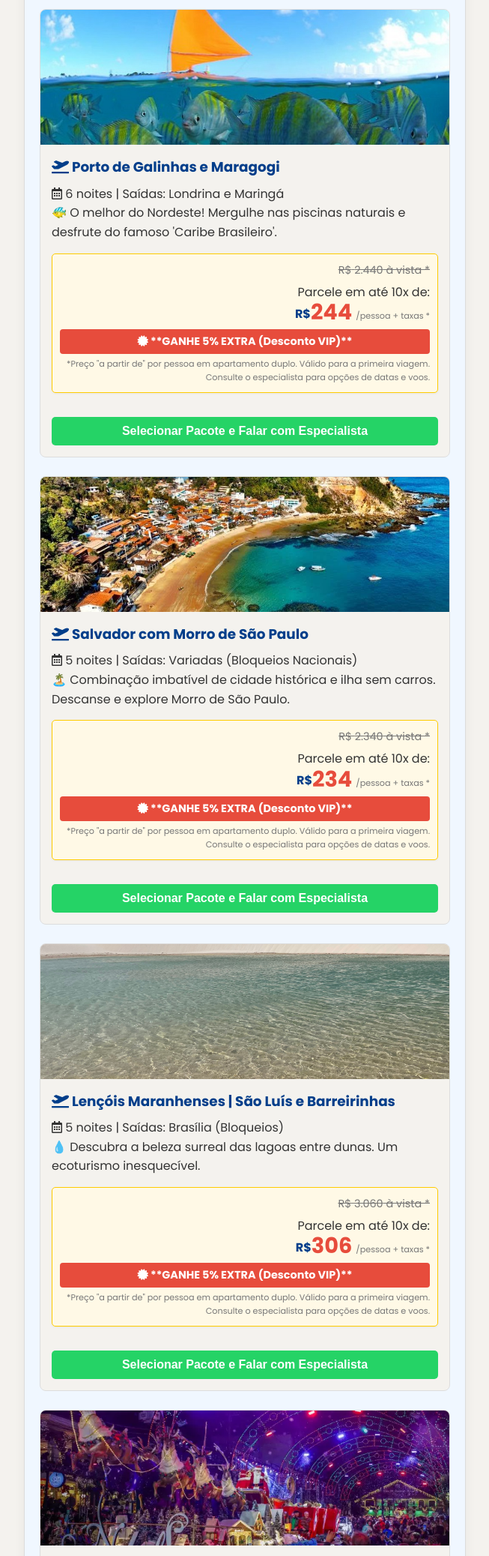
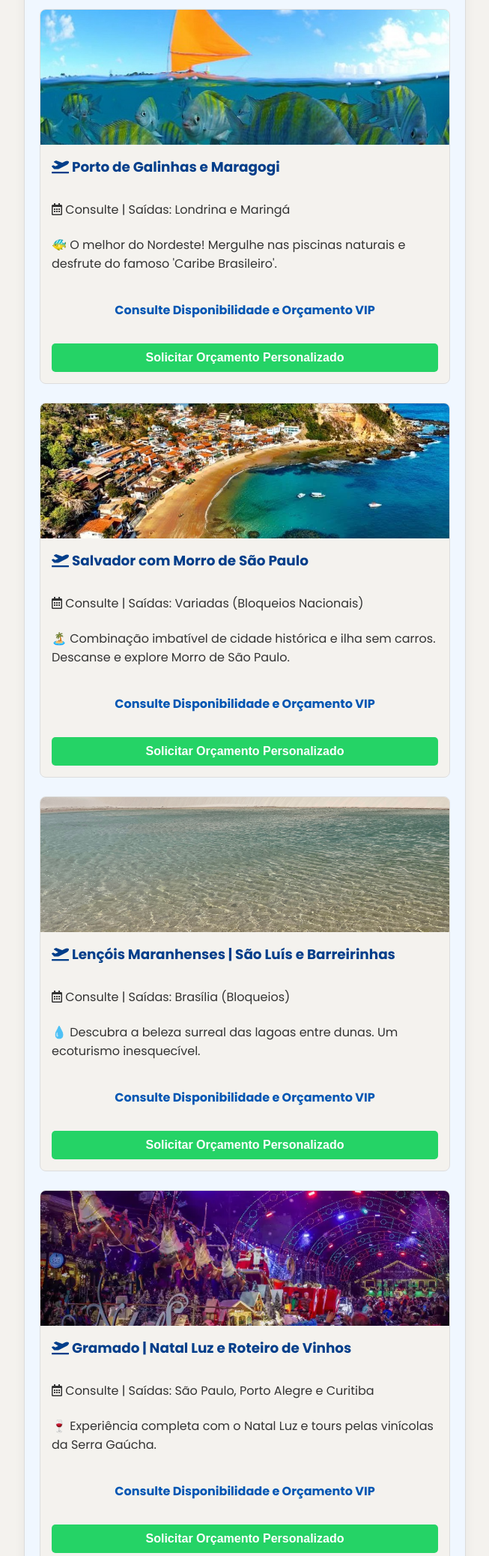
Before and after one commit to fsrviagens/fsr-turismo-lp-manager, a Flask app: page / in a window 1280 px wide. Shown: the part 685-2760 px from the top of the page at 75% size, without its empty margins (313-966 px from the left). Run offline with Flask 3, Linux system fonts and the light colour scheme; some libraries are stand-ins or nearby versions.

Commit message:
Atualizar o index.html

```diff
--- a/templates/index.html
+++ b/templates/index.html
@@ -58,7 +58,6 @@
         const PROSPECT_DISCOUNT = '5%';
 
         // --- DADOS ESTATICOS: ESTE BLOCO DEVE SER ATUALIZADO A CADA 3 DIAS PELO SEU SCRIPT DE BACKEND ---
-        // (Apenas os Top 5 de Vendas + Consultoria. Os pacotes 106 e 107 foram removidos para manter o Top 5)
 
         const getImageUrl = (key) => {
             const IMAGENS = {
@@ -76,73 +75,14 @@
         };
 
         // VARIÁVEL QUE DEVE SER SOBRESCRITA A CADA 3 DIAS PELO SEU CRON JOB
+        // NOTA: O script de backend injetará aqui 5 pacotes (nome, saida, etc.) + o card de Consultoria
         const DADOS_ESTATICOS_ATUALIZAVEIS = [
-            // TOP 5 (EXEMPLO)
-            {
-                id: 101,
-                nome: "Porto de Galinhas e Maragogi",
-                saida: "Londrina e Maringá",
-                tipo: "NACIONAL",
-                desc: "🐠 O melhor do Nordeste! Mergulhe nas piscinas naturais e desfrute do famoso 'Caribe Brasileiro'.",
-                imgKey: 'Porto de Galinhas',
-                opcoes: [
-                    { data: "06/03 a 12/03/26", noites: "6 noites", preco: 298, preco_total: 2980 },
-                    { data: "26/04 a 02/05/26", noites: "6 noites", preco: 266, preco_total: 2660 },
-                    { data: "17/05 a 23/05/26", noites: "6 noites", preco: 244, preco_total: 2440 }
-                ]
-            },
-            {
-                id: 102,
-                nome: "Salvador com Morro de São Paulo",
-                saida: "Variadas (Bloqueios Nacionais)",
-                tipo: "NACIONAL",
-                desc: "🏝️ Combinação imbatível de cidade histórica e ilha sem carros. Descanse e explore Morro de São Paulo.",
-                imgKey: 'Salvador',
-                opcoes: [
-                    { data: "16/01 a 22/01/26", noites: "6 noites", preco: 266, preco_total: 2660 },
-                    { data: "26/01 a 31/01/26", noites: "5 noites", preco: 234, preco_total: 2340 },
-                    { data: "05/02 a 10/02/26", noites: "5 noites", preco: 241, preco_total: 2410 }
-                ]
-            },
-            {
-                id: 103,
-                nome: "Lençóis Maranhenses | São Luís e Barreirinhas",
-                saida: "Brasília (Bloqueios)",
-                tipo: "NACIONAL",
-                desc: "💧 Descubra a beleza surreal das lagoas entre dunas. Um ecoturismo inesquecível.",
-                imgKey: 'Lençóis Maranhenses',
-                opcoes: [
-                    { data: "01/02 a 07/02", noites: "6 noites", preco: 334, preco_total: 3340 },
-                    { data: "24/02 a 01/03", noites: "5 noites", preco: 317, preco_total: 3170 },
-                    { data: "01/03 a 06/03", noites: "5 noites", preco: 306, preco_total: 3060 }
-                ]
-            },
-            {
-                id: 104,
-                nome: "Gramado | Natal Luz e Roteiro de Vinhos",
-                saida: "São Paulo, Porto Alegre e Curitiba",
-                tipo: "NACIONAL",
-                desc: "🍷 Experiência completa com o Natal Luz e tours pelas vinícolas da Serra Gaúcha.",
-                imgKey: 'Gramado',
-                opcoes: [
-                    { hotel: "Hotel Monte Felice Bosque", data: "27/10 a 31/10/25", noites: "4 noites", preco: 176, preco_total: 1760 },
-                    { hotel: "Hotel Monte Felice Centro", data: "10/11 a 14/11/25", noites: "4 noites", preco: 207, preco_total: 2070 },
-                    { hotel: "Pousada Monte Felice Recanto da Lua", data: "08/12 a 12/12/25", noites: "4 noites", preco: 196, preco_total: 1960 }
-                ]
-            },
-            {
-                id: 105,
-                nome: "Réveillon na Tailândia com Festival das Lanternas",
-                saida: "Variadas (Bloqueios Internacionais)",
-                tipo: "INTERNACIONAL",
-                desc: "🎇 Celebre a virada com o mágico Festival das Lanternas (Yi Peng). Praias e templos milenares.",
-                imgKey: 'Tailândia',
-                opcoes: [
-                    { data: "30/12 a 02/01/26", noites: "3 noites", preco: 109, preco_total: 1090, moeda: 'USD' }
-                ]
-            },
-
-            // Opção de Personalização (Sempre no fim)
+            // ESTE BLOCO SERÁ TOTALMENTE SUBSTITUÍDO PELO CRON JOB
+            { id: 101, nome: "Porto de Galinhas e Maragogi", saida: "Londrina e Maringá", tipo: "NACIONAL", desc: "🐠 O melhor do Nordeste! Mergulhe nas piscinas naturais e desfrute do famoso 'Caribe Brasileiro'.", imgKey: 'Porto de Galinhas', opcoes: [] },
+            { id: 102, nome: "Salvador com Morro de São Paulo", saida: "Variadas (Bloqueios Nacionais)", tipo: "NACIONAL", desc: "🏝️ Combinação imbatível de cidade histórica e ilha sem carros. Descanse e explore Morro de São Paulo.", imgKey: 'Salvador', opcoes: [] },
+            { id: 103, nome: "Lençóis Maranhenses | São Luís e Barreirinhas", saida: "Brasília (Bloqueios)", tipo: "NACIONAL", desc: "💧 Descubra a beleza surreal das lagoas entre dunas. Um ecoturismo inesquecível.", imgKey: 'Lençóis Maranhenses', opcoes: [] },
+            { id: 104, nome: "Gramado | Natal Luz e Roteiro de Vinhos", saida: "São Paulo, Porto Alegre e Curitiba", tipo: "NACIONAL", desc: "🍷 Experiência completa com o Natal Luz e tours pelas vinícolas da Serra Gaúcha.", imgKey: 'Gramado', opcoes: [] },
+            { id: 105, nome: "Réveillon na Tailândia com Festival das Lanternas", saida: "Variadas (Bloqueios Internacionais)", tipo: "INTERNACIONAL", desc: "🎇 Celebre a virada com o mágico Festival das Lanternas (Yi Peng). Praias e templos milenares.", imgKey: 'Tailândia', opcoes: [] },
             { id: 999, nome: "Consultoria Personalizada / Outro Destino", saida: "Seu aeroporto de preferência", tipo: "CONSULTORIA", desc: "✨ Destino Sob Medida: Crie seu roteiro do zero e garanta seu Desconto VIP na primeira compra com nossa consultoria especializada.", imgKey: 'Customizado' }
         ];
         // -----------------------------------------------------
@@ -179,6 +119,10 @@
 
         // --- COMPONENTE: Card de Pacote Individual (MANTIDO) ---
         const PacoteCard = ({ pacote, onSelect, isSelected }) => {
+            // NOTA: Os dados de preço (preco, preco_total, opcoes) NÃO vêm do scraping,
+            // mas são esperados para o card ser renderizado corretamente com preço.
+            // O pacote_data.py só está retornando nome e saída.
+
             const nomeCompleto = pacote.nome + (pacote.saida ? ` | Saída: ${pacote.saida}` : '');
 
             if (pacote.tipo === 'CONSULTORIA') {
@@ -200,6 +144,9 @@
                 );
             }
 
+            // Simulação de dados de preço para que o card renderize (já que o scraping não os fornece)
+            // Se o JSON injetado do cron job não tiver 'opcoes', esta lógica pode falhar.
+            // É fundamental que o JSON injetado inclua `opcoes` e `imgKey`.
             const precoInfo = pacote.opcoes && pacote.opcoes.length > 0
                 ? pacote.opcoes.reduce((min, current) => {
                     if (!min || current.preco < min.preco) {
@@ -225,10 +172,11 @@
                     />
                     <div className="pacote-content">
                         <h3><i className={`fas fa-${pacote.tipo === 'NACIONAL' ? 'plane-departure' : 'globe-americas'}`}></i> {pacote.nome}</h3>
+                        {/* Se o pacote não tiver 'opcoes', ele mostrará 'Consulte' e Saída */}
                         <p className="card-duracao"><i className="far fa-calendar-alt"></i> {precoInfo ? precoInfo.noites : 'Consulte'} | Saídas: {pacote.saida || 'Variável'}</p>
                         <p>{pacote.desc}</p>
 
-                        {precoMaisBaixoParcela && precoTotal && (
+                        {precoMaisBaixoParcela && precoTotal ? (
                             <div className="pacote-price-box">
 
                                 <span className="price-total-cash">
@@ -250,9 +198,8 @@
                                     *Preço "a partir de" por pessoa em apartamento duplo. Válido para a primeira viagem. Consulte o especialista para opções de datas e voos.
                                 </small>
                             </div>
-                        )}
-
-                        {!precoMaisBaixoParcela && (
+                        ) : (
+                            // Bloco de fallback se o scraping não puder fornecer preço
                             <div style={{textAlign: 'center', marginTop: '15px'}}>
                                 <span style={{fontWeight: 'bold', color: '#0056b3'}}>Consulte Disponibilidade e Orçamento VIP</span>
                             </div>
@@ -306,17 +253,15 @@
             const [pacoteSelecionado, setPacoteSelecionado] = React.useState('');
             const [dataViagem, setDataViagem] = React.useState('');
             const [passageiros, setPassageiros] = React.useState(1);
-            const [destinoLivre, setDestinoLivre] = React.useState(''); // Novo estado adicionado
+            const [destinoLivre, setDestinoLivre] = React.useState('');
             const [erro, setErro] = React.useState('');
             const [loadingLead, setLoadingLead] = React.useState(false);
 
             // AGORA SEMPRE USA A VARIÁVEL QUE SERÁ ATUALIZADA NO BACKEND/CRON JOB
             const [pacotes, setPacotes] = React.useState(DADOS_ESTATICOS_ATUALIZAVEIS);
-            const [pacotesLoading, setPacotesLoading] = React.useState(false); // Definido como false para não ter delay de load
+            const [pacotesLoading, setPacotesLoading] = React.useState(false);
 
             const minDate = React.useMemo(() => getMinDate(), []);
-
-            // REMOVIDO: O useEffect com o fetch da API, pois a fonte de verdade agora é DADOS_ESTATICOS_ATUALIZAVEIS
 
             // === FUNÇÃO AJUSTADA PARA FOCAR NO PRIMEIRO CAMPO ===
             const handlePacoteChange = (value) => {
@@ -331,7 +276,7 @@
                 const formElement = document.querySelector('.form');
 
                 if (nomeInput && formElement) {
-                     // 1. Rola para o formulário (melhor usando 'start' para o topo)
+                     // 1. Rola para o formulário
                      formElement.scrollIntoView({ behavior: 'smooth', block: 'start' });
 
                      // 2. Adiciona o highlight e remove após 2 segundos
@@ -343,7 +288,7 @@
                      // 3. Define o foco no primeiro campo (nome)
                      setTimeout(() => {
                          nomeInput.focus();
-                     }, 700); // Adiciona um pequeno delay para garantir que o scroll termine antes de focar
+                     }, 700);
                 }
             };
 
```
